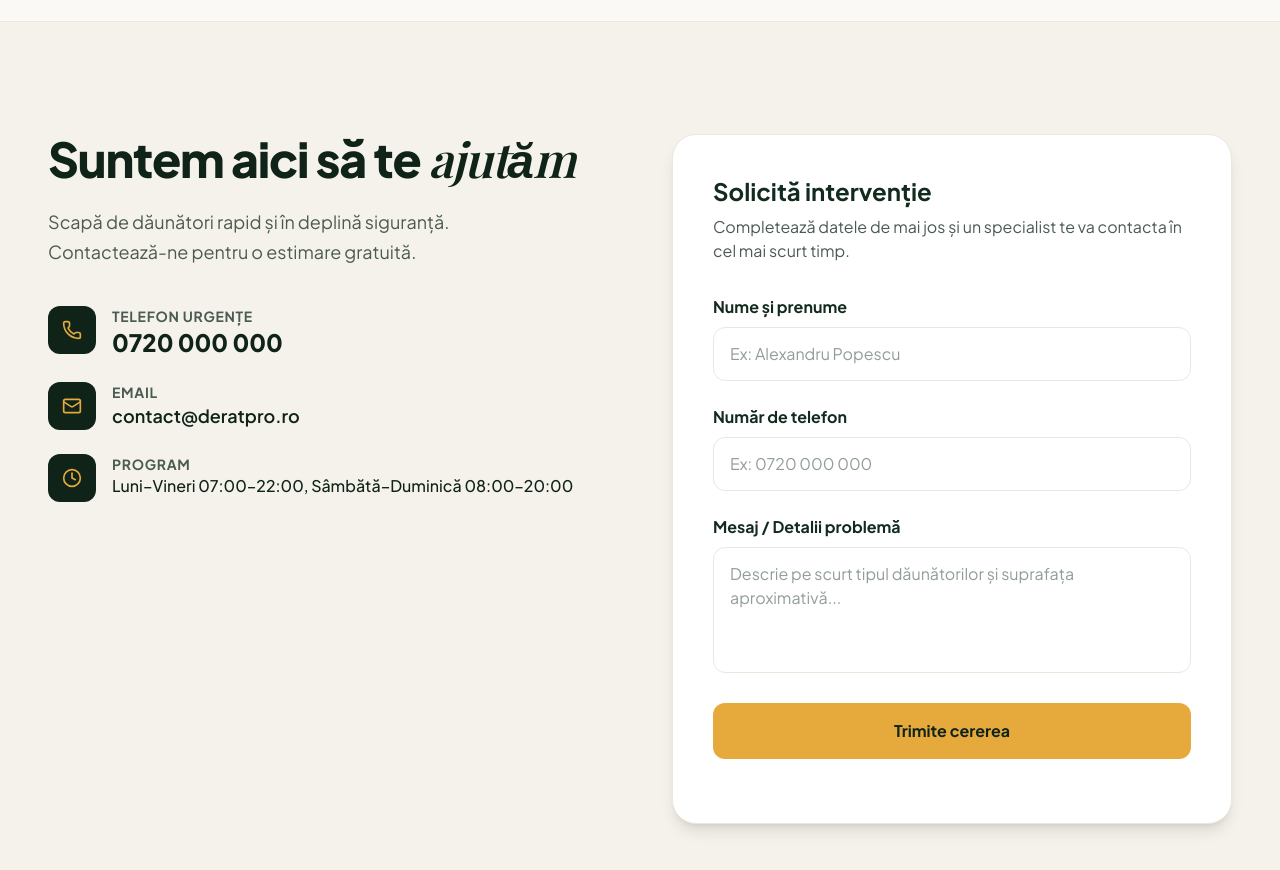
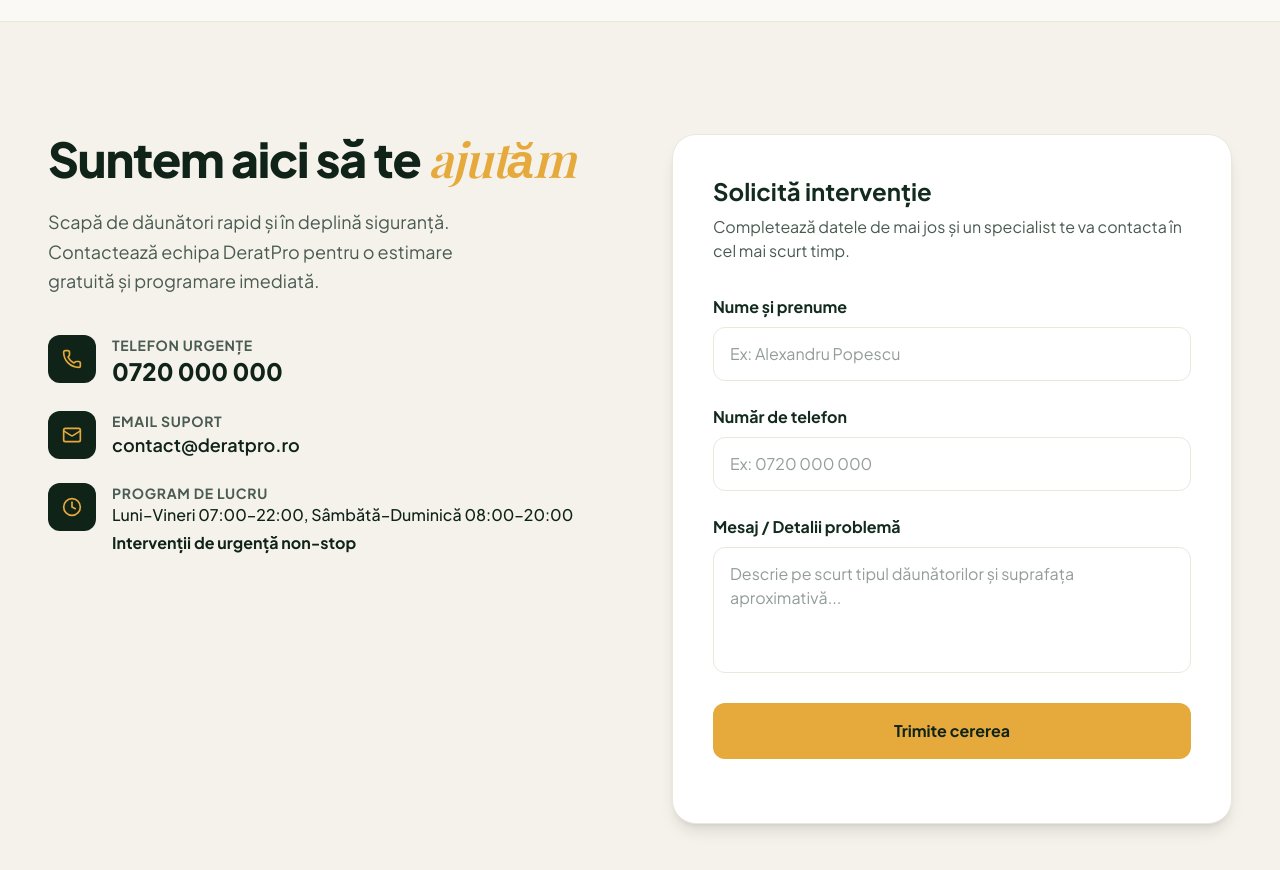
Before and after one commit to georgianaoniceanu/deratpro, a Next.js app: page / in a window 1280 px wide. Shown: the part 2680-3550 px from the top of the page. Built offline with nearby package versions, Linux system fonts and the light colour scheme.

Commit message:
fixed contact

```diff
--- a/components/Contact.tsx
+++ b/components/Contact.tsx
@@ -57,10 +57,10 @@ export default function Contact(){
             <div className="max-w-7xl mx-auto px-6 lg:px-12 grid grid-cols-1 lg:grid-cols-2 gap-12 lg:gap-16 items-start">
                 <div>
                     <h2 className="text-3xl sm:text-4xl lg:text-5xl font-extrabold tracking-tight text-forest text-balance mb-6">
-                        Suntem aici să te <span className="font-serif font-semibold italic">ajutăm</span>
+                        Suntem aici să te <span className="font-serif font-semibold italic text-mustard">ajutăm</span>
                     </h2>
                     <p className="text-lg text-typography-muted leading-relaxed max-w-md mb-10">
-                        Scapă de dăunători rapid și în deplină siguranță. Contactează-ne pentru o estimare gratuită.
+                        Scapă de dăunători rapid și în deplină siguranță. Contactează echipa DeratPro pentru o estimare gratuită și programare imediată.
                     </p>
 
                     <address className="not-italic space-y-6">
@@ -81,7 +81,7 @@ export default function Contact(){
                                 <Mail size={20} aria-hidden="true" />
                             </div>
                             <div>
-                                <p className="text-sm font-bold uppercase tracking-wider text-typography-muted">Email</p>
+                                <p className="text-sm font-bold uppercase tracking-wider text-typography-muted">Email suport</p>
                                 <a href={`mailto:${contactInfo.email}`} className="text-lg font-semibold text-forest hover:text-mustard-hover transition-colors">
                                     {contactInfo.email}
                                 </a>
@@ -93,8 +93,9 @@ export default function Contact(){
                                 <Clock size={20} aria-hidden="true" />
                             </div>
                             <div>
-                                <p className="text-sm font-bold uppercase tracking-wider text-typography-muted">Program</p>
+                                <p className="text-sm font-bold uppercase tracking-wider text-typography-muted">Program de lucru</p>
                                 <p className="text-base font-medium text-forest">{contactInfo.schedule}</p>
+                                <p className="text-base font-bold text-forest mt-1">Intervenții de urgență non-stop</p>
                             </div>
                         </div>
                     </address>
```
